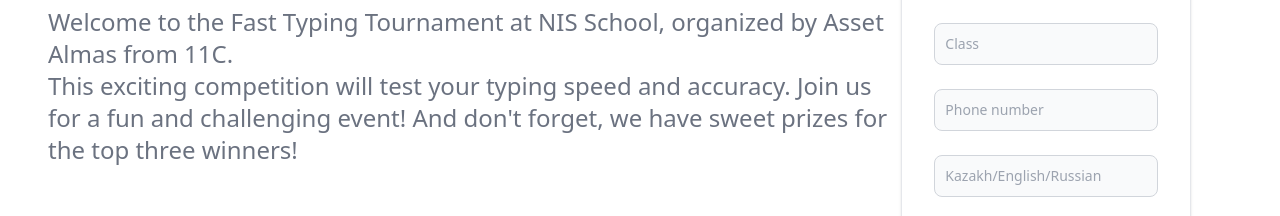
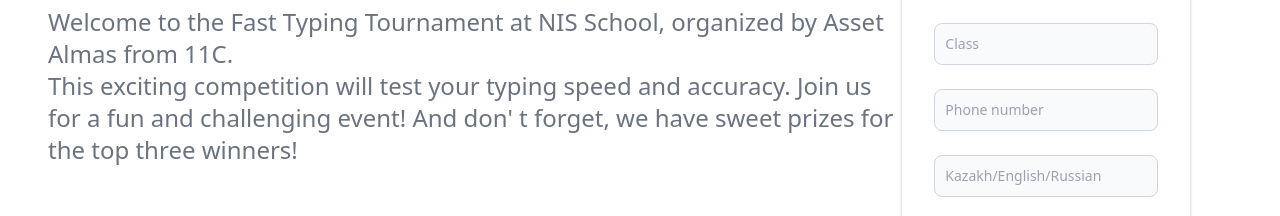
Before and after one commit to almasezhe/FastTyping-NEW-, a Next.js app: page / in a window 1280 px wide. Shown: the part 322-538 px from the top of the page. Built offline with nearby package versions, Linux system fonts and the light colour scheme.

Commit message:
&apos and async errors are fixed

```diff
--- a/pages/index.tsx
+++ b/pages/index.tsx
@@ -79,7 +79,7 @@
 <div className='block w-2/3 ml-12 mt-12 items-center'>
 <h1 className="mb-4 text-3xl font-extrabold text-gray-900 dark:text-gray-700 md:text-5xl lg:text-6xl">About <span className="text-transparent bg-clip-text bg-gradient-to-r to-emerald-700 from-green-500">FastTyping Tournament</span></h1>
 <p className="text-xl font-normal text-gray-500 lg:text-2xl dark:text-gray-600 mt-8">Welcome to the Fast Typing Tournament at NIS School, organized by Asset Almas from 11C.</p>
-<p className="text-xl font-normal text-gray-500 lg:text-2xl dark:text-gray-600">This exciting competition will test your typing speed and accuracy. Join us for a fun and challenging event! And don't forget, we have sweet prizes for the top three winners!</p>
+<p className="text-xl font-normal text-gray-500 lg:text-2xl dark:text-gray-600">This exciting competition will test your typing speed and accuracy. Join us for a fun and challenging event! And don&apos; t forget, we have sweet prizes for the top three winners!</p>
 </div>
 <div className="max-md:flex max-md:justify-center max-md:items-center">
 
@@ -119,7 +119,7 @@
 
 
 
-    <script src="dist/notiflix-aio-3.2.6.min.js"></script>
+    <script src="dist/notiflix-aio-3.2.6.min.js" async></script>
 </main>
 
 
```
